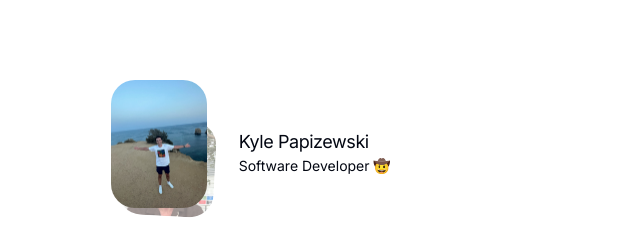
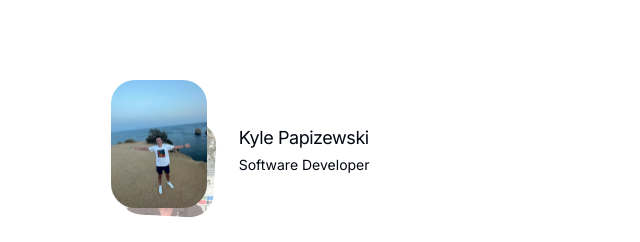
Before and after one commit to kylepaps/kylepaps.com, a Next.js app: page / in a window 1280 px wide. Shown: the top 242 px of the page, without its empty margins (316-956 px from the left). Built offline with nearby package versions, Linux system fonts and the light colour scheme.

Commit message:
Setup themes

```diff
--- a/package.json
+++ b/package.json
@@ -14,6 +14,7 @@
     "clsx": "^2.1.0",
     "lucide-react": "^0.363.0",
     "next": "14.1.4",
+    "next-themes": "^0.3.0",
     "react": "^18",
     "react-dom": "^18",
     "tailwind-merge": "^2.2.2",
--- a/src/app/layout.tsx
+++ b/src/app/layout.tsx
@@ -3,6 +3,7 @@ import "./globals.css";
 import { Inter as FontSans } from "next/font/google";
 
 import { cn } from "@/lib/utils";
+import { ThemeProvider } from "@/components/theme";
 
 const fontSans = FontSans({
   subsets: ["latin"],
@@ -27,7 +28,14 @@ export default function RootLayout({
           fontSans.variable
         )}
       >
-        {children}
+        <ThemeProvider
+          attribute="class"
+          defaultTheme="system"
+          enableSystem
+          disableTransitionOnChange
+        >
+          {children}
+        </ThemeProvider>
       </body>
     </html>
   );
--- a/src/components/header.tsx
+++ b/src/components/header.tsx
@@ -1,8 +1,10 @@
 "use client";
 import React, { useState } from "react";
 import Image from "next/image";
+import { useTheme } from "next-themes";
 
 const Header = () => {
+  const { theme, setTheme } = useTheme();
   const [order, setOrder] = useState<Array<number>>(
     Array.from({ length: 12 }, (_, i) => i + 1)
   );
@@ -39,7 +41,15 @@ const Header = () => {
         <span className="scroll-m-20 text-lg tracking-tight">
           Kyle Papizewski
         </span>
-        <span className="text-sm">Software Developer 🤠</span>
+        <div>
+          <span className="text-sm">Software Developer </span>{" "}
+          {theme === "dark" && (
+            <button onClick={() => setTheme("light")}>🫨</button>
+          )}
+          {theme === "light" && (
+            <button onClick={() => setTheme("dark")}>🤠</button>
+          )}
+        </div>
       </div>
     </div>
   );
--- /dev/null
+++ b/src/components/theme.tsx
@@ -0,0 +1,9 @@
+"use client";
+
+import * as React from "react";
+import { ThemeProvider as NextThemesProvider } from "next-themes";
+import { type ThemeProviderProps } from "next-themes/dist/types";
+
+export function ThemeProvider({ children, ...props }: ThemeProviderProps) {
+  return <NextThemesProvider {...props}>{children}</NextThemesProvider>;
+}
```
Also changed, not shown: 1 other file (tests, documents, lock files or other folders).
